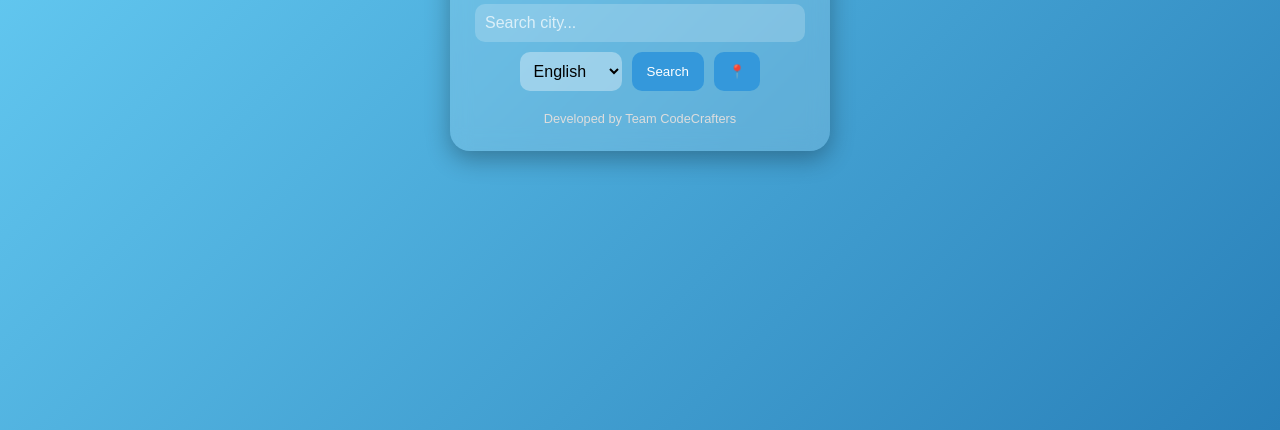
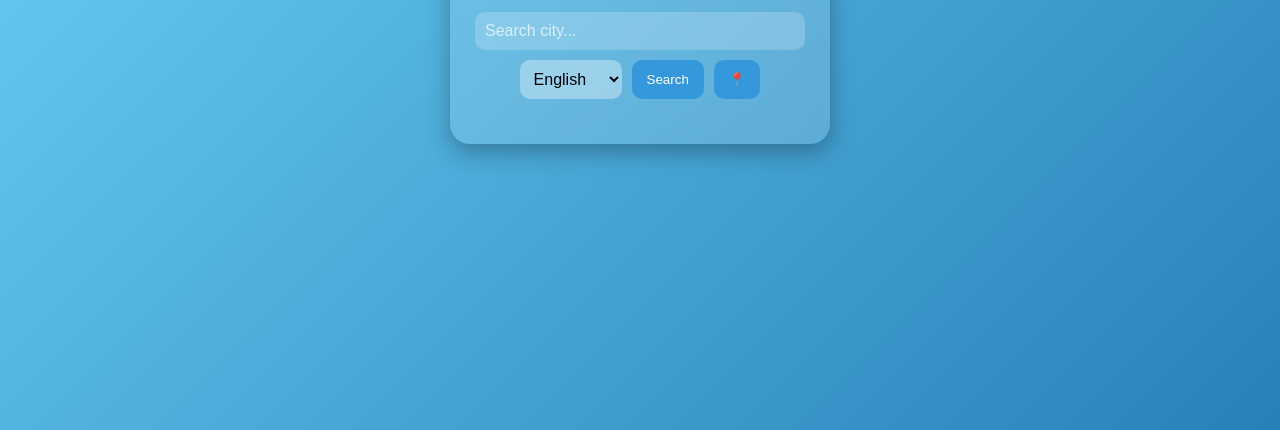
Before and after one commit to MohdZaman/Weather_dashboard, a plain HTML site: page index.html in a window 1280 px wide. Shown: the part 370-800 px from the top of the page. Drawn offline with Linux system fonts and the light colour scheme.

Commit message:
Update index.html

```diff
--- a/index.html
+++ b/index.html
@@ -43,7 +43,6 @@
     </div>
 
     <footer>
-      <p>Developed by Team CodeCrafters</p>
     </footer>
   </div>
 
```
